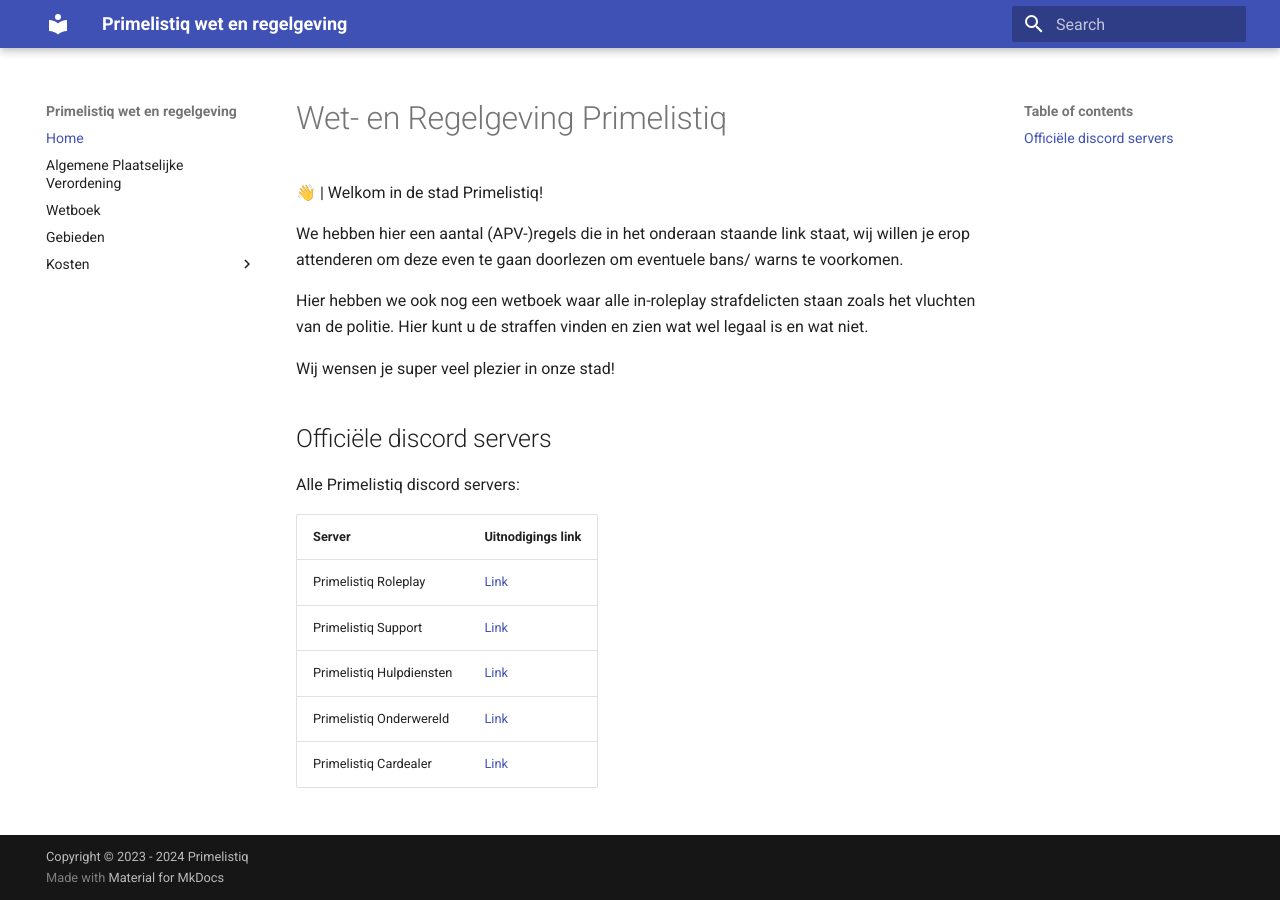
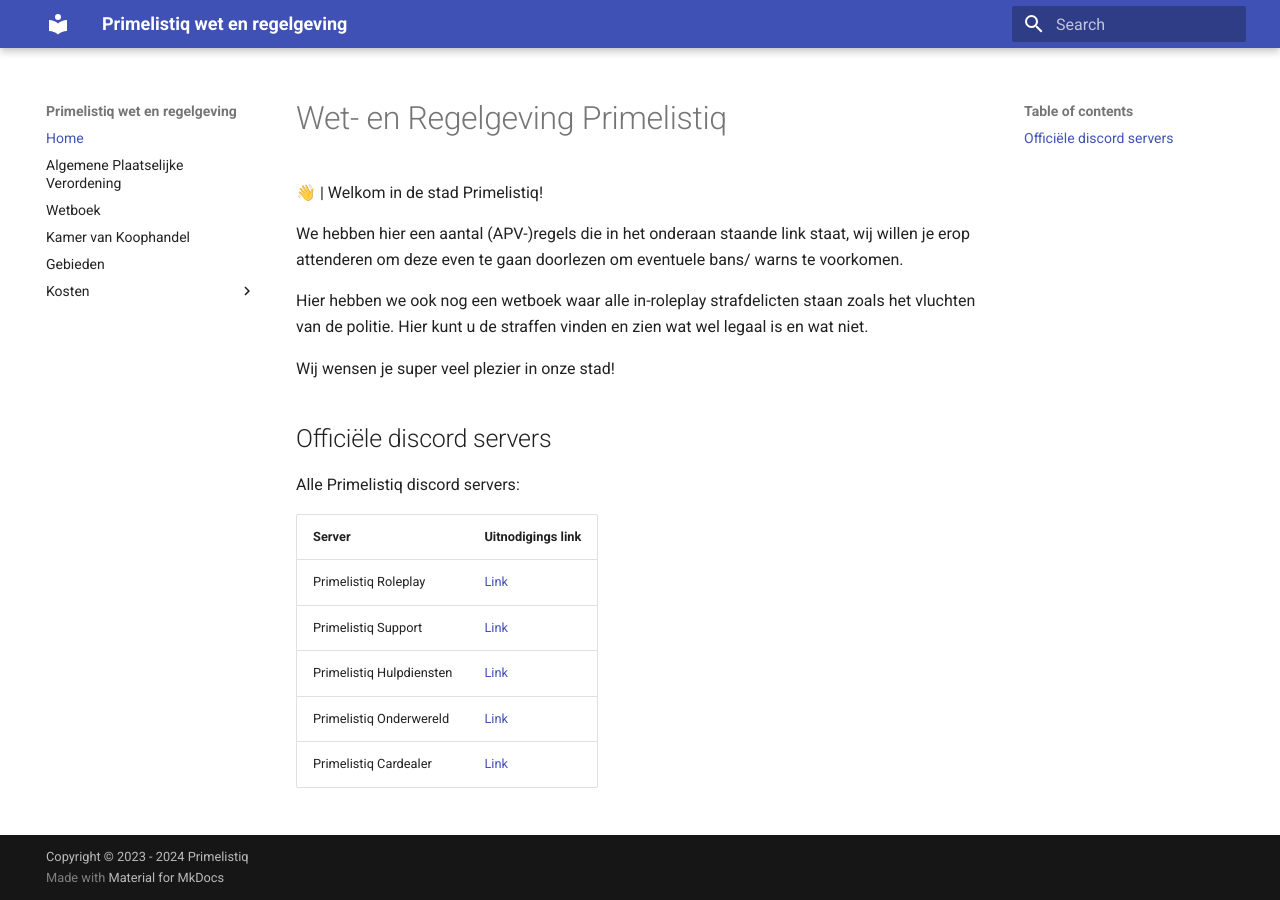
Before and after one commit to mickjoel/wetboek.sunstone, an MkDocs documentation site: the page built from docs/index.md, in a window 1280 px wide. Built offline with MkDocs 1.6.1 and Material for MkDocs 9.7.7, drawn with Linux system fonts in a browser that asks for light colours.

Commit message:
Update mkdocs.yml

```diff
--- a/mkdocs.yml
+++ b/mkdocs.yml
@@ -13,6 +13,7 @@
   - Home: index.md
   - Algemene Plaatselijke Verordening: apv.md
   - Wetboek: wetboek.md
+  - Kamer van Koophandel: bedrijven.md
   - Gebieden: risico-gebieden.md
   - Kosten:
     - Advocatuur: kosten/advocaat.md
```
